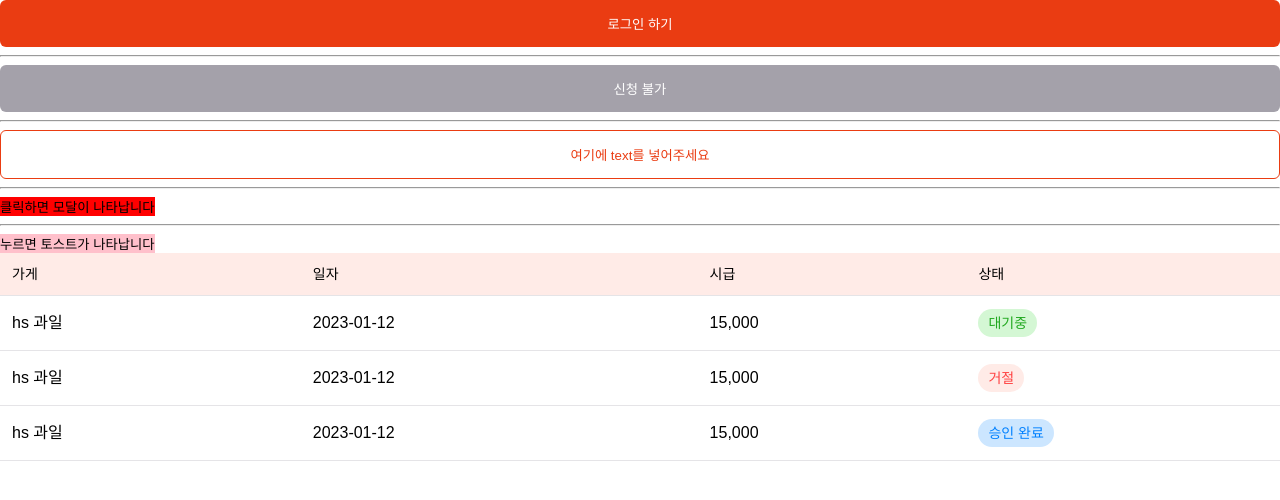
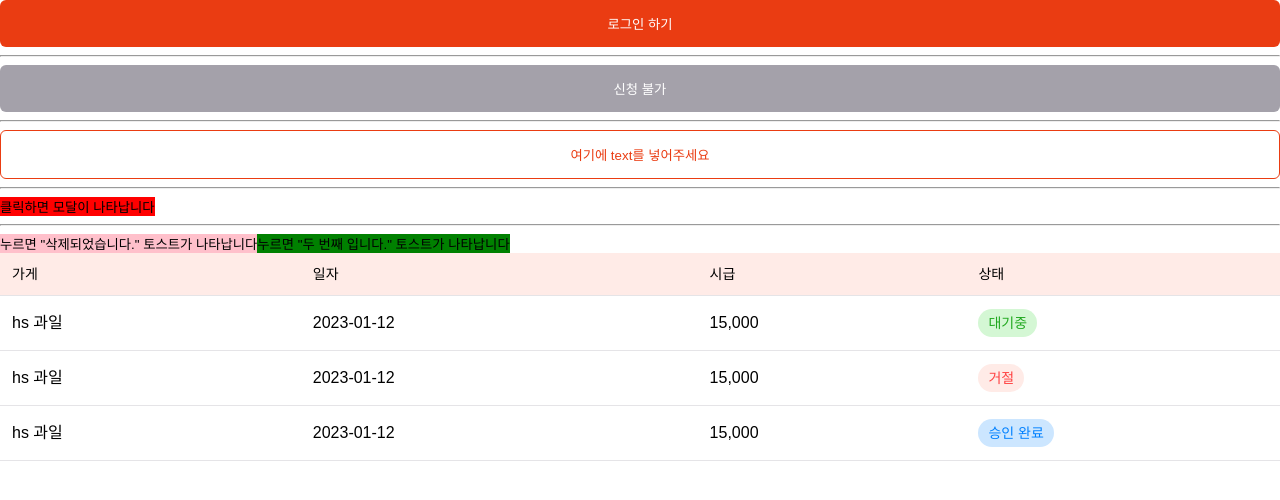
Before and after one commit to the-julge-part3-6team/the-julge-part3-6team, a Next.js app: page /dev-preview in a window 1280 px wide. Shown: the top 500 px of the page. Built offline with nearby package versions, Linux system fonts and the light colour scheme; a web font is replaced by a local one.

Commit message:
fix: Toast & Modal 사용법 변경

```diff
--- a/src/pages/dev-preview/index.tsx
+++ b/src/pages/dev-preview/index.tsx
@@ -30,10 +30,14 @@ const index = () => {
         onClick={() => console.log('text')}
       />
       <hr />
-      <button onClick={setIsOpen} style={{ background: 'red' }}>
+      <button
+        onClick={() => setIsOpen('거절모달')}
+        style={{ background: 'red' }}
+      >
         클릭하면 모달이 나타납니다
       </button>
       <Modal
+        modalKey="거절모달"
         modalHeader={
           <>
             <Image src={testImg} alt="경고 표시" />
@@ -56,10 +60,20 @@ const index = () => {
         }
       />
       <hr />
-      <button onClick={setOpenToast} style={{ background: 'pink' }}>
-        누르면 토스트가 나타납니다
+      <button
+        onClick={() => setOpenToast('삭제 되었습니다.')}
+        style={{ background: 'pink' }}
+      >
+        누르면 "삭제되었습니다." 토스트가 나타납니다
       </button>
-      {isToast && <Toast text="삭제 되었습니다." />}
+      <button
+        onClick={() => setOpenToast('두 번째 입니다.')}
+        style={{ background: 'green' }}
+      >
+        누르면 "두 번째 입니다." 토스트가 나타납니다
+      </button>
+      <Toast text="삭제 되었습니다." />
+      <Toast text="두 번째 입니다." />
       <Table />
     </>
   );
--- a/src/shared/components/Button/CustomButton/CustomButton.tsx
+++ b/src/shared/components/Button/CustomButton/CustomButton.tsx
@@ -1,5 +1,5 @@
 import React from 'react';
-import * as S from './customButton.styled';
+import * as S from './CustomButton.styled';
 
 interface Props {
   text: string;
--- a/src/shared/components/Button/GrayButton/GrayButton.tsx
+++ b/src/shared/components/Button/GrayButton/GrayButton.tsx
@@ -1,5 +1,5 @@
 import React from 'react';
-import * as S from './grayButton.styled';
+import * as S from './GrayButton.styled';
 
 interface Props {
   text: string;
--- a/src/shared/components/Button/RedButton/RedButton.tsx
+++ b/src/shared/components/Button/RedButton/RedButton.tsx
@@ -1,5 +1,5 @@
 import React from 'react';
-import * as S from './redButton.styled';
+import * as S from './RedButton.styled';
 
 interface Props {
   text: string;
--- a/src/shared/components/Modal/Modal.tsx
+++ b/src/shared/components/Modal/Modal.tsx
@@ -1,5 +1,5 @@
 import React from 'react';
-import * as S from './modal.styled';
+import * as S from './Modal.styled';
 import Image from 'next/image';
 import CustomButton from '../Button/CustomButton/CustomButton';
 import RedButton from '../Button/RedButton/RedButton';
@@ -8,14 +8,16 @@ import { useModal } from '@/shared/store/useModal';
 interface Props {
   modalHeader: React.ReactNode;
   modalFooter: React.ReactNode;
+  modalKey: string;
 }
 
-const Modal = ({ modalHeader, modalFooter }: Props) => {
-  const { isOpen, setIsClose } = useModal();
+const Modal = ({ modalHeader, modalFooter, modalKey }: Props) => {
+  const { isOpen, key, setIsClose } = useModal();
+  const isSelected = key === modalKey;
 
   return (
     <>
-      {isOpen && (
+      {isOpen && isSelected && (
         <S.ModalAround onClick={setIsClose}>
           <S.ModalLayout>
             <S.ModalHeader>{modalHeader}</S.ModalHeader>
--- a/src/shared/components/Toast/Toast.tsx
+++ b/src/shared/components/Toast/Toast.tsx
@@ -1,22 +1,15 @@
-import React, { useEffect, useState } from 'react';
-import * as S from './toast.styled';
+import React from 'react';
+import * as S from './Toast.styled';
+import { useToast } from '@/shared/store/useToast';
 
 interface Props {
   text: string;
 }
 
 const Toast = ({ text }: Props) => {
-  const [isToast, setIsToast] = useState(false);
-
-  useEffect(() => {
-    setIsToast(true);
-
-    setTimeout(() => {
-      setIsToast(false);
-    }, 3000);
-  }, []);
-
-  return <S.Toast>{text}</S.Toast>;
+  const { isToast, key } = useToast();
+  const isSelected = key === text;
+  return <>{isToast && isSelected && <S.Toast>{text}</S.Toast>}</>;
 };
 
 export default Toast;
--- a/src/shared/store/useModal.ts
+++ b/src/shared/store/useModal.ts
@@ -1,13 +1,15 @@
 import { create } from 'zustand';
 
 interface Props {
+  key: string;
   isOpen: boolean;
-  setIsOpen: () => void;
+  setIsOpen: (key: string) => void;
   setIsClose: () => void;
 }
 
 export const useModal = create<Props>(set => ({
+  key: '',
   isOpen: false,
-  setIsOpen: () => set({ isOpen: true }),
+  setIsOpen: key => set({ isOpen: true, key }),
   setIsClose: () => set({ isOpen: false }),
 }));
--- a/src/shared/store/useToast.ts
+++ b/src/shared/store/useToast.ts
@@ -1,14 +1,25 @@
 import { create } from 'zustand';
 
 interface Props {
+  key: string;
   isToast: boolean;
-  setOpenToast: () => void;
+  setOpenToast: (key: string) => void;
+  toastTimer: NodeJS.Timeout | null;
 }
 
 export const useToast = create<Props>(set => ({
+  key: '',
   isToast: false,
-  setOpenToast: () => {
-    set({ isToast: true });
-    setTimeout(() => set({ isToast: false }), 3000);
+  toastTimer: null,
+  setOpenToast: key => {
+    set(state => {
+      if (state.toastTimer) clearTimeout(state.toastTimer);
+      const timer = setTimeout(
+        () => set({ isToast: false, toastTimer: null }),
+        3000,
+      );
+
+      return { isToast: true, toastTimer: timer, key };
+    });
   },
 }));
```
